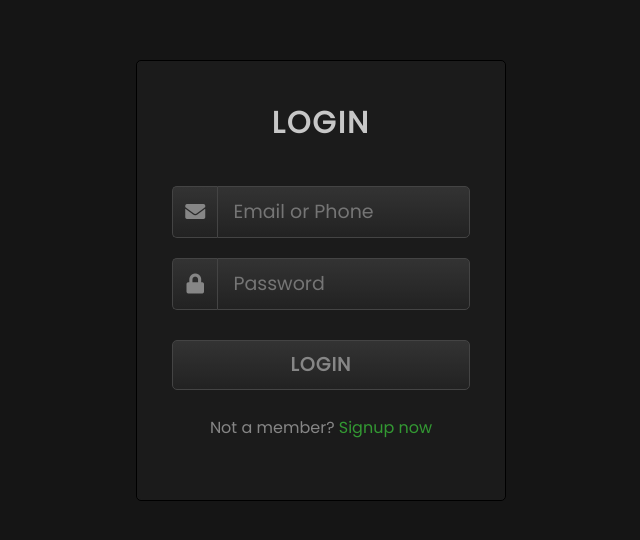
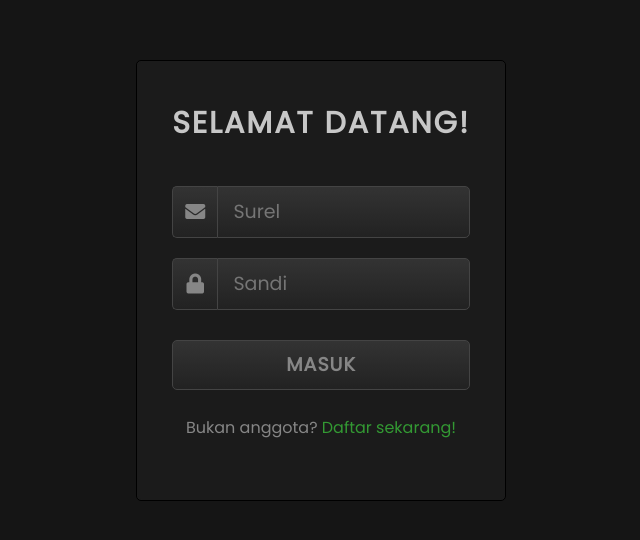
Before and after one commit to kabeltianglistrik/kabeltianglistrik, a plain HTML site: page login/index.html in a window 1280 px wide. Shown: the part 120-660 px from the top of the page, without its empty margins (319-959 px from the left). Drawn offline with Linux system fonts and the light colour scheme.

Commit message:
Update index.html

```diff
--- a/login/index.html
+++ b/login/index.html
@@ -10,21 +10,21 @@
    <body>
       <div class="login-form">
          <div class="text">
-            LOGIN
+            SELAMAT DATANG!
          </div>
          <form action="../webpage/index.html" method="POST">
             <div class="field">
                <div class="fas fa-envelope"></div>
-               <input type="text" placeholder="Email or Phone" name="email" required>
+               <input type="text" placeholder="Surel" name="email" required>
             </div>
             <div class="field">
                <div class="fas fa-lock"></div>
-               <input type="password" placeholder="Password" name="password" required>
+               <input type="password" placeholder="Sandi" name="password" required>
             </div>
-            <button type="submit">LOGIN</button>
+            <button type="submit">MASUK</button>
             <div class="link">
-               Not a member?
-               <a href="#">Signup now</a>
+               Bukan anggota?
+               <a href="#">Daftar sekarang!</a>
             </div>
          </form>
       </div>
```
